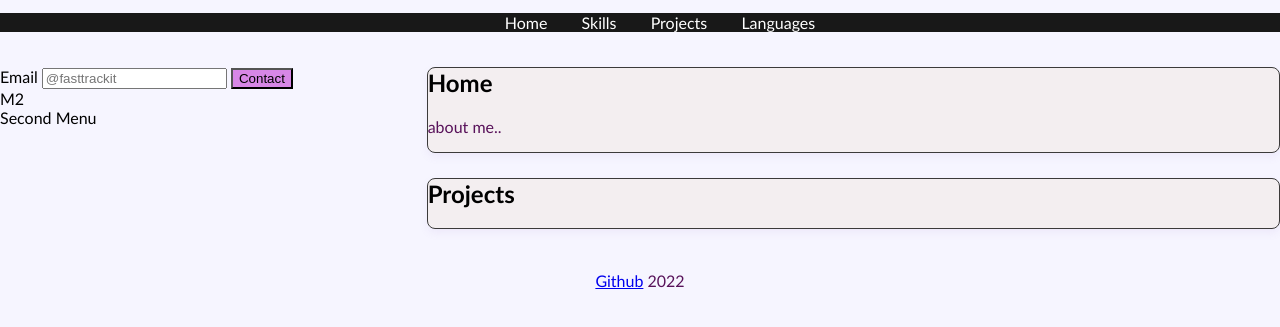
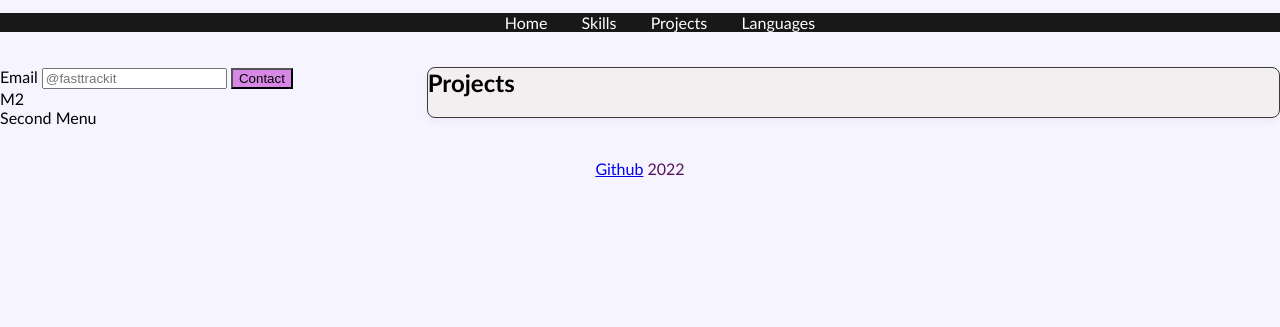
Before and after one commit to AtanasoaieD/AtanasoaieD.github.io, a plain HTML site: page index.html in a window 1280 px wide. Both pictures are taken after a click on the link "Projects". Shown: the part 117-444 px from the top of the page. Drawn offline with Linux system fonts and the light colour scheme.

Commit message:
working navbar

```diff
--- a/index.html
+++ b/index.html
@@ -80,7 +80,7 @@
             <div  id = "home" class="page">
 
               <h2>Home</h2>
-              <p>about me..</p>
+              <p>Web development student</p>
             </div>
 
 
--- a/index.js
+++ b/index.js
@@ -24,19 +24,28 @@ mottoElement.innerHTML += "&" + jobTitle;
 
 function showHomePage() {
   document.getElementById("home").style.display = "block";
+  document.getElementById("skills").style.display = "none";
+  document.getElementById("projects").style.display = "none";
+  document.getElementById("languages").style.display = "none";
 }
 
 function showSkillsPage() {
   document.getElementById("home").style.display = "none";
   document.getElementById("skills").style.display = "block";
+  document.getElementById("projects").style.display = "none";
+  document.getElementById("languages").style.display = "none";
 }
 
 function showProjectsPage() {
+  document.getElementById("home").style.display = "none";
   document.getElementById("skills").style.display = "none";
   document.getElementById("projects").style.display = "block";
+  document.getElementById("languages").style.display = "none";
 }
 
 function showLanguagesPage() {
+  document.getElementById("home").style.display = "none";
+  document.getElementById("skills").style.display = "none";
   document.getElementById("projects").style.display = "none";
   document.getElementById("languages").style.display = "block";
 }
```
